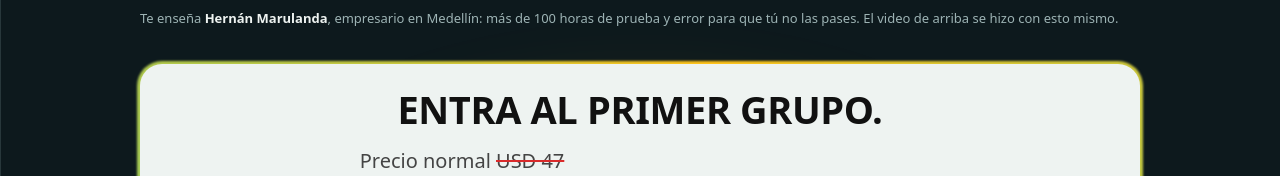
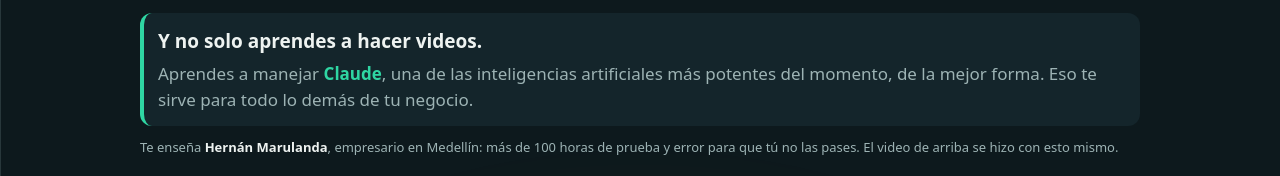
Before and after one commit to max10plataforma-collab/iavideospro, a plain HTML site: page index.html in a window 1280 px wide. Shown: the part 2055-2231 px from the top of the page. Drawn offline with Linux system fonts and the light colour scheme.

Commit message:
Add files via upload

```diff
--- a/index.html
+++ b/index.html
@@ -159,6 +159,10 @@ h1 b{position:relative;display:inline-block;background:none;z-index:0}h1 b::befo
 .epro b{display:block;font-size:20px;font-weight:900;text-transform:uppercase;letter-spacing:-.01em}
 .epro span{display:block;font-size:16px;margin-top:4px}
 .epro strong{font-size:19px;color:#0a6e52}
+.plus{margin-top:16px;border-left:4px solid var(--red);background:var(--bg2);border-radius:12px;padding:14px 14px}
+.plus b{display:block;font-size:19px;font-weight:900;color:var(--ink)}
+.plus span{display:block;margin-top:6px;color:var(--ink2)}
+.plus strong{color:var(--red)}
 </style>
 </head>
 <body>
@@ -207,6 +211,7 @@ h1 b{position:relative;display:inline-block;background:none;z-index:0}h1 b::befo
       <li><span>2 sesiones en vivo <small>· quedan grabadas</small></span></li>
       <li><span>Grupo de WhatsApp con regalos</span></li>
     </ul>
+    <div class="plus"><b>Y no solo aprendes a hacer videos.</b><span>Aprendes a manejar <strong>Claude</strong>, una de las inteligencias artificiales más potentes del momento, de la mejor forma. Eso te sirve para todo lo demás de tu negocio.</span></div>
     <p class="nota" style="margin-top:12px">Te enseña <b style="color:var(--ink)">Hernán Marulanda</b>, empresario en Medellín: más de 100 horas de prueba y error para que tú no las pases. El video de arriba se hizo con esto mismo.</p>
   </section>
 
```
